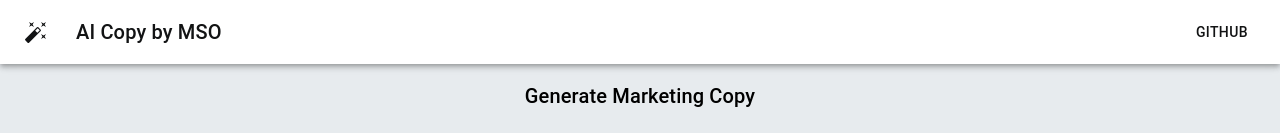
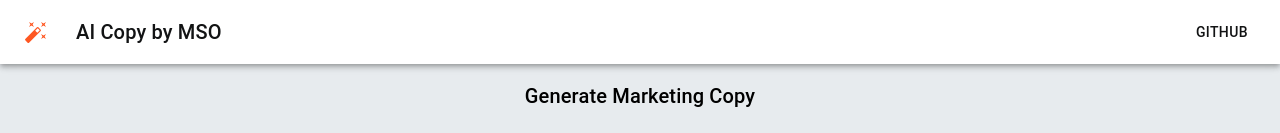
Before and after one commit to markohanesian/ai-copy-mso, a React (Create React App) app in the folder frontend/: page / in a window 1280 px wide. Shown: the top 133 px of the page. Built offline with nearby package versions, Linux system fonts and the light colour scheme.

Commit message:
Change nav icon to app color

```diff
--- a/frontend/src/components/Nav.js
+++ b/frontend/src/components/Nav.js
@@ -22,7 +22,7 @@ export default function ButtonAppBar() {
             aria-label="menu"
             sx={{ mr: 2 }}
           >
-            <AutoFixHighIcon sx={{ color: "#121314" }} />
+            <AutoFixHighIcon sx={{ color: "#fe5722" }} />
           </IconButton>
           <Typography
             variant="h6"
```
